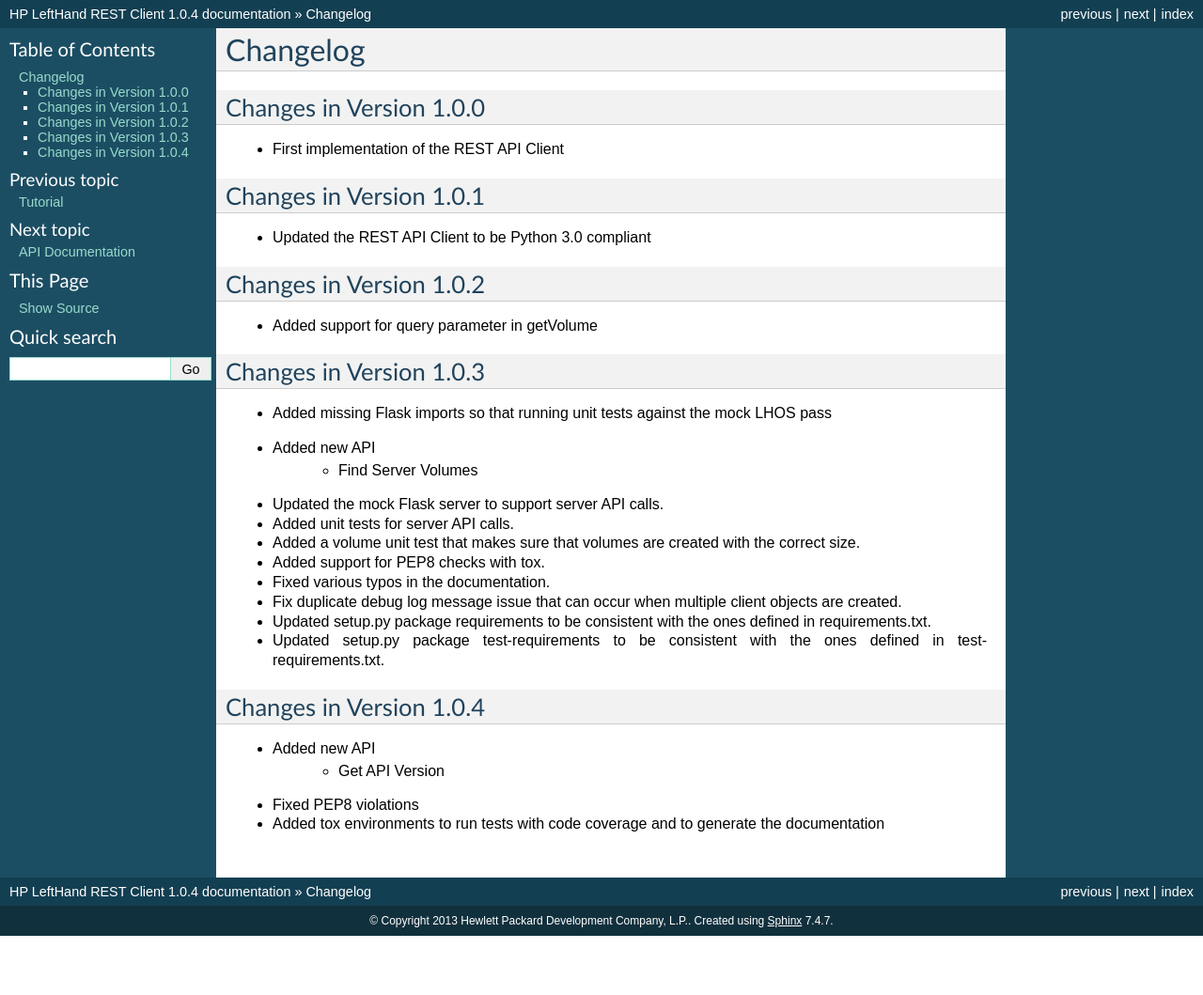
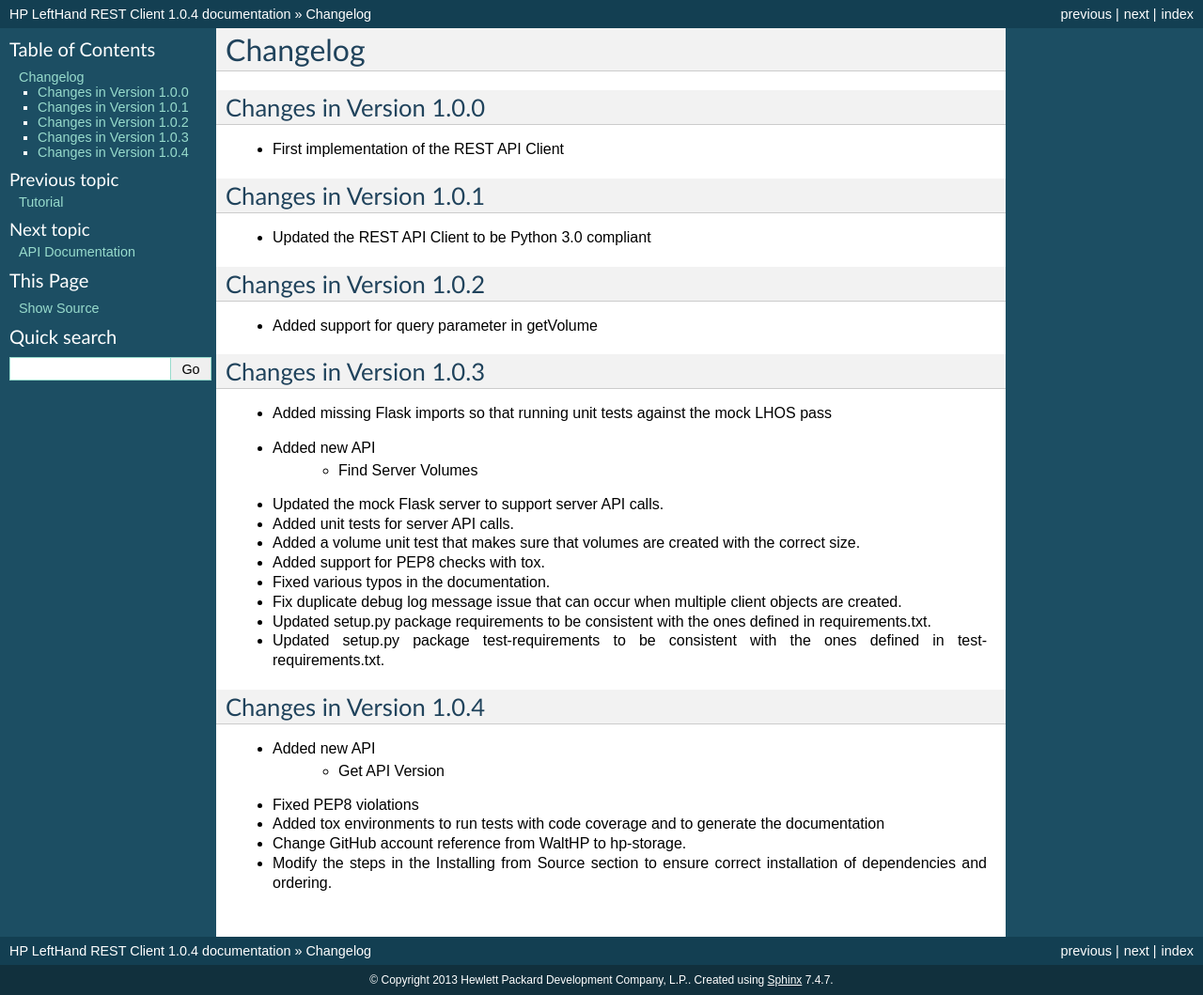
Before and after one commit to openstack-archive/deb-python-hplefthandclient, a Sphinx documentation site: the page built from docs/changelog.rst, in a window 1280 px wide. Shown: the whole page at 94% size. Built offline with Sphinx 7.4.7, drawn with Linux system fonts in a browser that asks for light colours; before the commit the page ends 996 px from its top, so only the background shows below that.

Commit message:
Update GitHub account to hp-storage
Updated the GitHub account references from WaltHP to hp-storage. The
repos have already been transfered to the new account. Update install
example to use "pip install ."

Change-Id: I3a08b0cb6476ade978a6c1f1a1b21e40ba5baee2

```diff
--- a/docs/changelog.rst
+++ b/docs/changelog.rst
@@ -45,3 +45,6 @@
    - Get API Version
 * Fixed PEP8 violations
 * Added tox environments to run tests with code coverage and to generate the documentation
+* Change GitHub account reference from WaltHP to hp-storage.
+* Modify the steps in the Installing from Source section to ensure correct
+  installation of dependencies and ordering.
--- a/docs/index.rst
+++ b/docs/index.rst
@@ -26,7 +26,7 @@
 
 All issues should be reported (and can be tracked / voted for /
 commented on) at the main `github issues
-<https://github.com/WaltHP/python-lefthandclient/issues>`_, in the "LeftHand Python Driver"
+<https://github.com/hp-storage/python-lefthandclient/issues>`_, in the "LeftHand Python Driver"
 project.
 
 Changes
--- a/docs/installation.rst
+++ b/docs/installation.rst
@@ -37,6 +37,6 @@
 bleeding edge), install the C extension dependencies then check out the
 latest source from github and install the driver from the resulting tree::
 
-  $ git clone git://github.com/WaltHP/python-lefthandlient.git
+  $ git clone git://github.com/hp-storage/python-lefthandlient.git
   $ cd python-lefthandclient/
-  $ python setup.py install
+  $ pip install .
```
